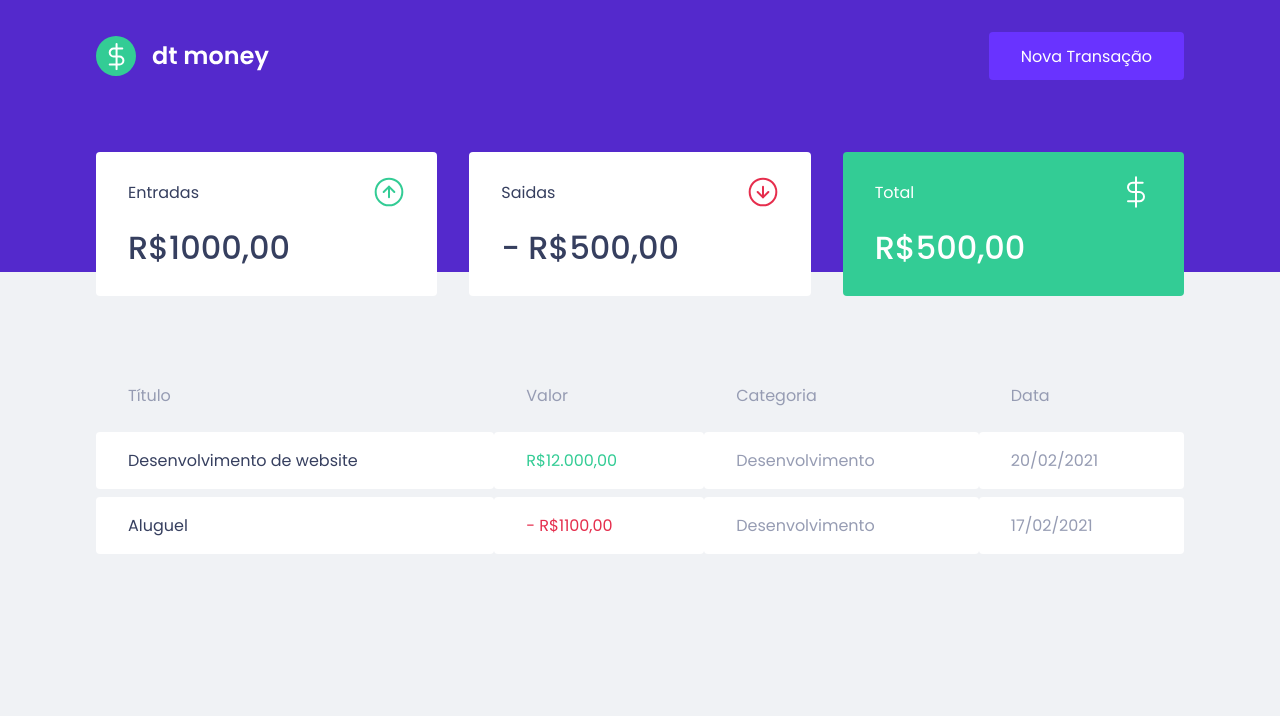
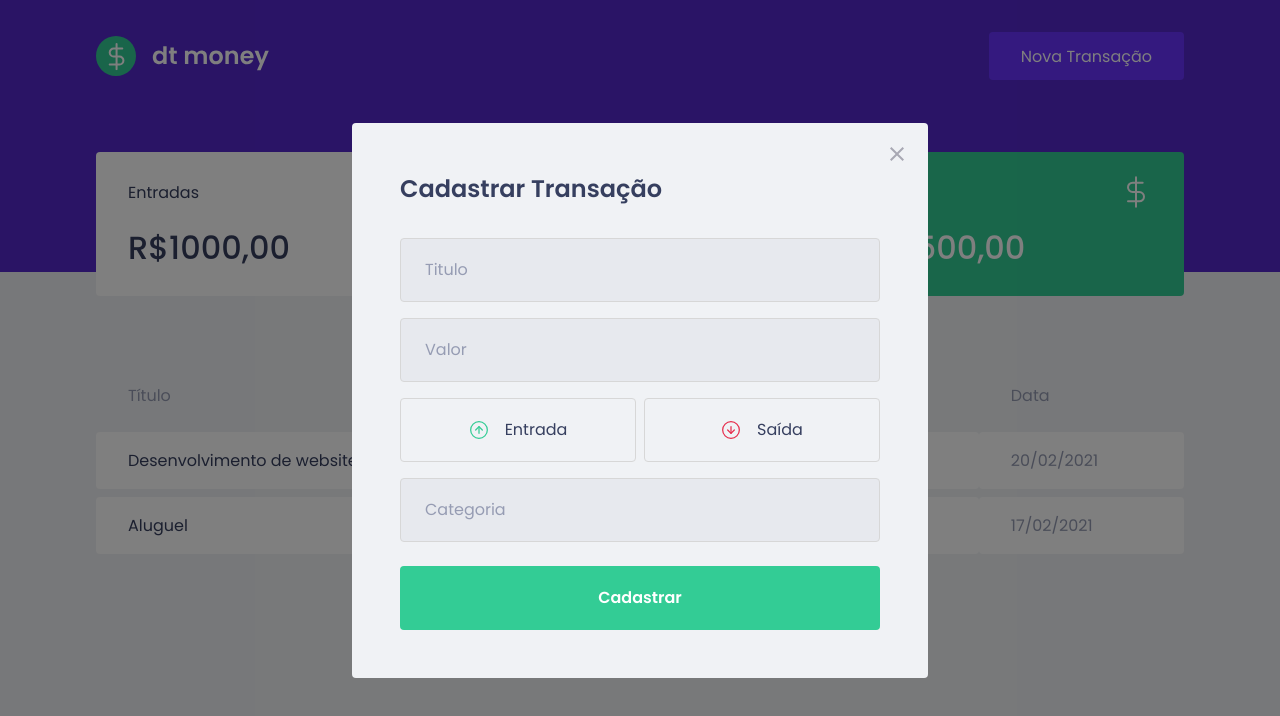
Before and after one commit to Braskulki/ignite-dtmoney, a React (Create React App) app: page / in a window 1280 px wide. Both pictures are taken after a click on the button "Nova Transação". Shown: the top 716 px of the page. Built offline with nearby package versions, Linux system fonts and the light colour scheme; no server answers; what miragejs would draw is missing.

Commit message:
feat: income & outcome buttons

```diff
--- a/package.json
+++ b/package.json
@@ -5,8 +5,10 @@
   "dependencies": {
     "axios": "^0.21.4",
     "miragejs": "^0.1.41",
+    "polished": "^4.1.3",
     "react": "^17.0.2",
     "react-dom": "^17.0.2",
+    "react-modal": "^3.14.3",
     "react-scripts": "4.0.3",
     "styled-components": "^5.3.1",
     "web-vitals": "^1.0.1"
@@ -19,6 +21,7 @@
     "@types/node": "^12.0.0",
     "@types/react": "^17.0.0",
     "@types/react-dom": "^17.0.0",
+    "@types/react-modal": "^3.12.1",
     "@types/styled-components": "^5.1.14",
     "typescript": "^4.1.2"
   },
--- a/src/App.tsx
+++ b/src/App.tsx
@@ -1,12 +1,33 @@
+import { useState } from "react";
 import { Dashboard } from "./components/Dashboard";
 import { Header } from "./components/Header";
+import Modal from 'react-modal';
 import { GlobalStyle } from "./styles/global";
+import { NewTransactionModal } from "./components/NewTransactionModal";
+
+Modal.setAppElement('#root');
 
 export function App() {
+  const [isNewTransactionModalOpen, setIsNewTransactionModalOpen] = useState(false);
+
+  function handleOpenNewTransactionModal() {
+    setIsNewTransactionModalOpen(true);
+  }
+
+  function handleCloseNewTransactionModal() {
+    setIsNewTransactionModalOpen(false);
+  }
   return (
     <>
-      <Header />
+      <Header onOpenNewTransactionModal={handleOpenNewTransactionModal} />
       <Dashboard />
+
+
+      <NewTransactionModal
+        isOpen={isNewTransactionModalOpen}
+        onRequestClose={handleCloseNewTransactionModal}
+      />
+
       <GlobalStyle />
     </>
   );
--- a/src/components/Header/index.tsx
+++ b/src/components/Header/index.tsx
@@ -1,13 +1,20 @@
 import logoImg from '../../assets/logo.svg';
 import { Container, Content } from './styles';
 
-export function Header() {
+interface HeaderProps {
+    onOpenNewTransactionModal: () => void;
+}
+
+export function Header({ onOpenNewTransactionModal }: HeaderProps) {
+
+
     return (
         <Container>
             <Content>
                 <img src={logoImg} alt="dt money"></img>
-                <button type="button"> Nova Transação</button>
+                <button type="button" onClick={onOpenNewTransactionModal}> Nova Transação</button>
             </Content>
+
         </Container>
     )
 }
--- /dev/null
+++ b/src/components/NewTransactionModal/index.tsx
@@ -0,0 +1,55 @@
+import Modal from 'react-modal';
+import { Container, TransactionTypeContainer } from './styles';
+import closeImg from '../../assets/close.svg';
+import incomeImg from '../../assets/income.svg';
+import outcomeImg from '../../assets/outcome.svg';
+
+interface NewTransactionModalProps {
+    isOpen: boolean;
+    onRequestClose: () => void;
+}
+
+export function NewTransactionModal({ isOpen, onRequestClose }: NewTransactionModalProps) {
+    return (
+        <Modal
+            isOpen={isOpen}
+            onRequestClose={onRequestClose}
+            overlayClassName="react-modal-overlay"
+            className="react-modal-content"
+        >
+
+            <button
+                type="button"
+                onClick={onRequestClose}
+                className="react-modal-close"
+            >
+                <img src={closeImg} alt="Fechar modal" />
+            </button>
+            <Container>
+                <h2>Cadastrar Transação</h2>
+
+                <input placeholder="Titulo" />
+
+                <input
+                    type="number"
+                    placeholder="Valor"
+                />
+
+                <TransactionTypeContainer>
+                    <button type="button">
+                        <img src={incomeImg} alt="Entrada" />
+                        <span>Entrada</span>
+                    </button>
+                    <button type="button">
+                        <img src={outcomeImg} alt="Saída" />
+                        <span>Saída</span>
+                    </button>
+                </TransactionTypeContainer>
+
+                <input placeholder="Categoria" />
+
+                <button type="submit">Cadastrar</button>
+            </Container>
+        </Modal>
+    )
+}
--- /dev/null
+++ b/src/components/NewTransactionModal/styles.ts
@@ -0,0 +1,88 @@
+import styled from "styled-components";
+import { darken } from 'polished';
+
+
+export const Container = styled.form`
+    h2 {
+        color: var(--text-title);
+        font-size: 1.5rem;
+        margin-bottom: 2rem;
+    }
+
+    input {
+        width: 100%;
+        padding: 0 1.5rem;
+        height: 4rem;
+        border-radius: 0.25rem;
+
+        border: 1px solid #d7d7d7;
+        background: #e7e9ee;
+
+        font-weight: 400;
+        font-size: 1rem;
+
+        &::placeholder {
+            color: var(--text-body);
+        }
+
+        & + input {
+            margin-top: 1rem;
+        }
+    }
+
+    button[type="submit"] {
+        width: 100%;
+        padding: 0 1.5rem;
+        height: 4rem;
+        background: var(--green);
+        color: #FFF;
+        border-radius: 0.25rem;
+        border: 0;
+        font-size: 1rem;
+        margin-top: 1.5rem;
+        font-weight: 600;
+
+        transition: filter 0.2s;
+
+        &:hover {
+            filter: brightness(0.9);
+        }
+    }
+`;
+
+export const TransactionTypeContainer = styled.div`
+    margin: 1rem 0;
+    display: grid;
+    grid-template-columns: 1fr 1fr;
+    gap: 0.5rem;
+
+    button {
+        height: 4rem;
+        border: 1px solid #d7d7d7;
+        border-radius: 0.25rem;
+        background: transparent;
+
+        display: flex;
+        align-items: center;
+        justify-content: center;
+
+        transition: border-color 0.2s;
+
+        &:hover {
+            border-color: ${darken(0.1, '#d7d7d7')};
+        }
+
+        img {
+            width: 20px;
+            height: 20px;
+        }
+
+        span {
+            display: inline-block;
+            margin-left: 1rem;
+            font-size: 1rem;
+            color: var(--text-title);
+        }
+    }
+
+`;
--- a/src/styles/global.ts
+++ b/src/styles/global.ts
@@ -53,4 +53,42 @@
         opacity: 0.6;
         cursor: not-allowed;
     }
+
+    .react-modal-overlay {
+        background: rgba(0, 0, 0, 0.5);
+
+        position: fixed;
+        top: 0;
+        bottom: 0;
+        right: 0;
+        left: 0;
+
+        display: flex;
+        align-items: center;
+        justify-content: center;
+    }
+
+    .react-modal-content {
+        width: 100%;
+        max-width: 576px;
+        background: var(--background);
+        padding: 3rem;
+        position: relative;
+        border-radius: 0.25rem;
+        display: flex;
+    }
+
+    .react-modal-close {
+       position: absolute;
+       right: 1.5rem;
+       top: 1.5rem;
+       border: 0;
+       background: transparent;
+
+       transition: filter 0.2s;
+
+       &:hover {
+           filter: brightness(0.8);
+       }
+    }
 `
```
Also changed, not shown: 1 other file (tests, documents, lock files or other folders).
